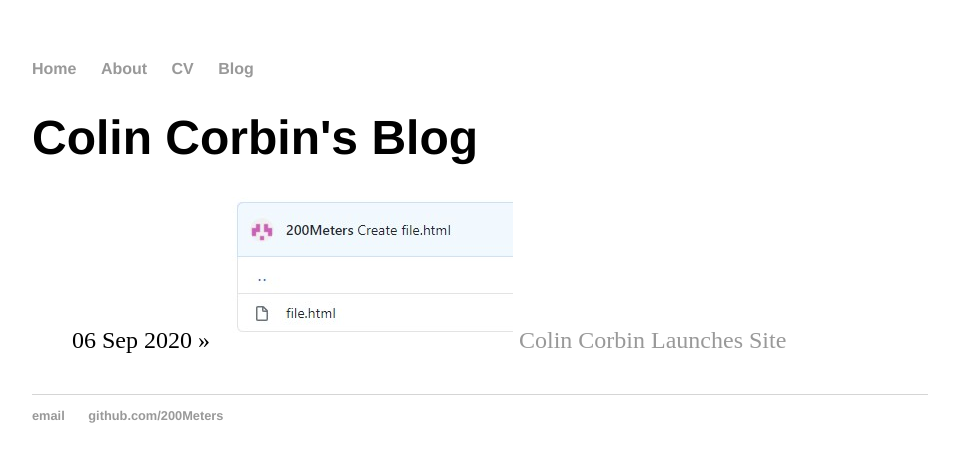
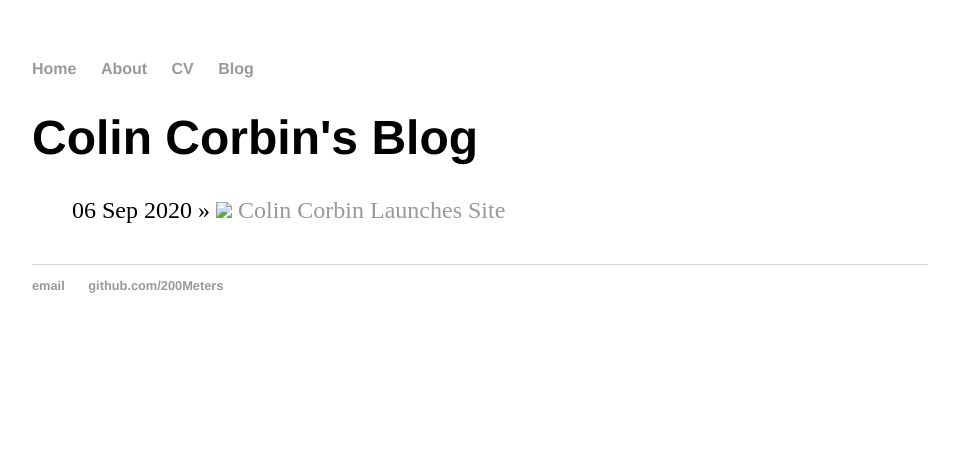
Before and after one commit to 200Meters/200Meters.github.io, a Jekyll site: the page built from blog/index.html, in a window 1280 px wide. Shown: the top 462 px of the page, without its empty margins (160-1119 px from the left). Built offline with Jekyll 4.4.1, drawn with Linux system fonts in a browser that asks for light colours.

Commit message:
Update index.html

```diff
--- a/blog/index.html
+++ b/blog/index.html
@@ -6,6 +6,6 @@ title: Colin Corbin's Blog
 	<ul class="posts">
 
 	  {% for post in site.posts %}
-	    <li><span>{{ post.date | date_to_string }}</span> » <img src="/assets/test-snip.jpg"> <a href="{{ post.url }}" title="{{ post.title }}">{{ post.title }}</a></li>
+	    <li><span>{{ post.date | date_to_string }}</span> » <img src="./assets/test-snip.jpg"> <a href="{{ post.url }}" title="{{ post.title }}">{{ post.title }}</a></li>
 	  {% endfor %}
 	</ul>
```
